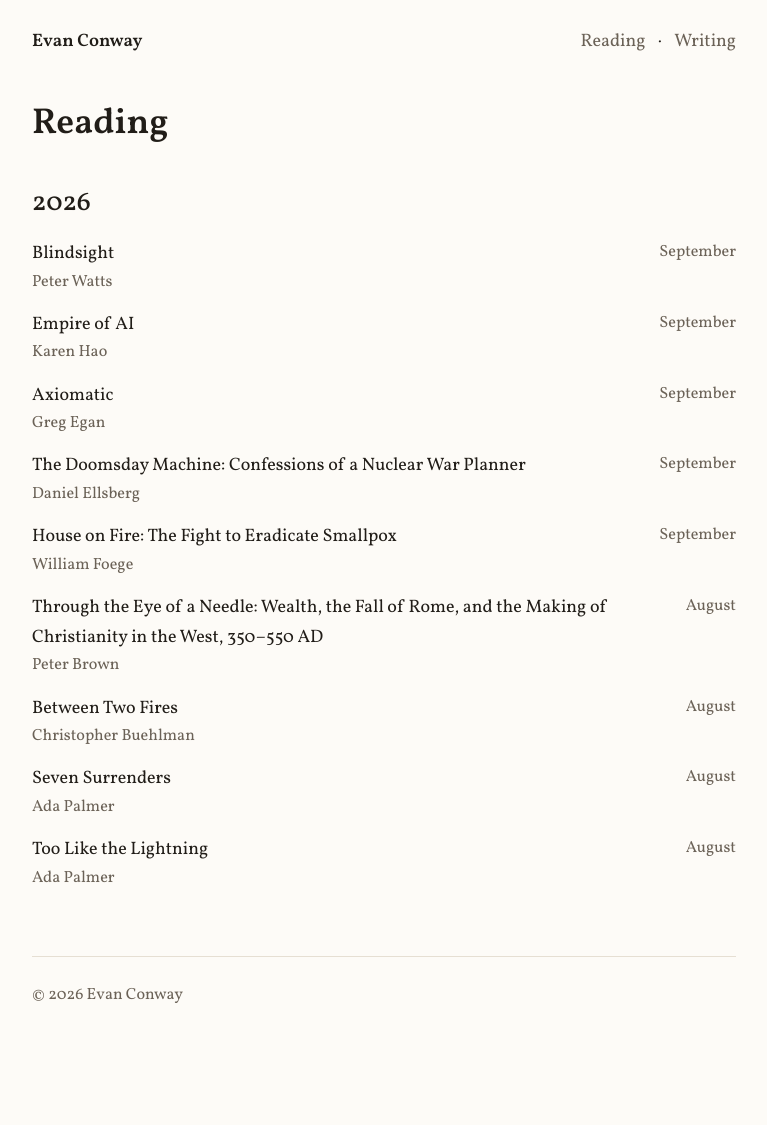
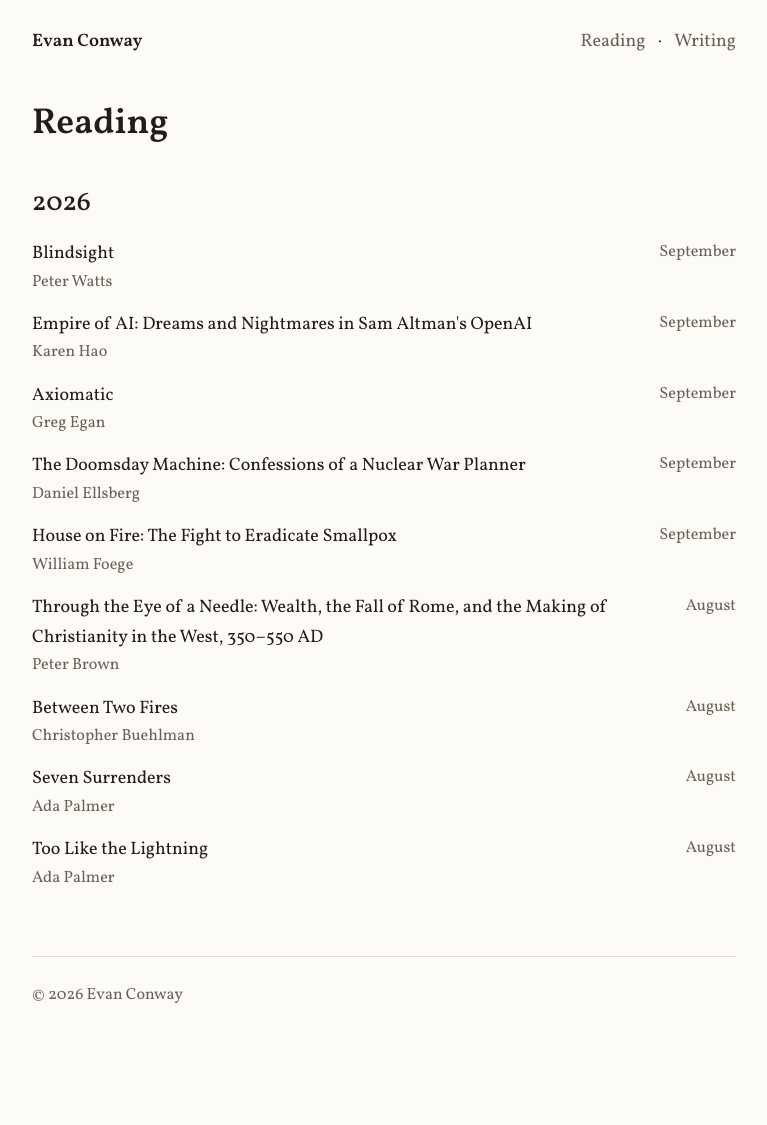
Before and after one commit to evan-conway/evanjayconway.com, a Jekyll site: the page built from reading.html, in a window 1280 px wide. Shown: the whole page, without its empty margins (256-1023 px from the left). Built offline with Jekyll 4.4.1, drawn with Linux system fonts in a browser that asks for light colours.

Commit message:
Add Empire of AI subtitle in books

```diff
--- a/_data/reading.yml
+++ b/_data/reading.yml
@@ -3,7 +3,7 @@
     - title: Blindsight
       author: Peter Watts
       month: September
-    - title: Empire of AI
+    - title: "Empire of AI: Dreams and Nightmares in Sam Altman's OpenAI"
       author: Karen Hao
       month: September
     - title: Axiomatic
```
